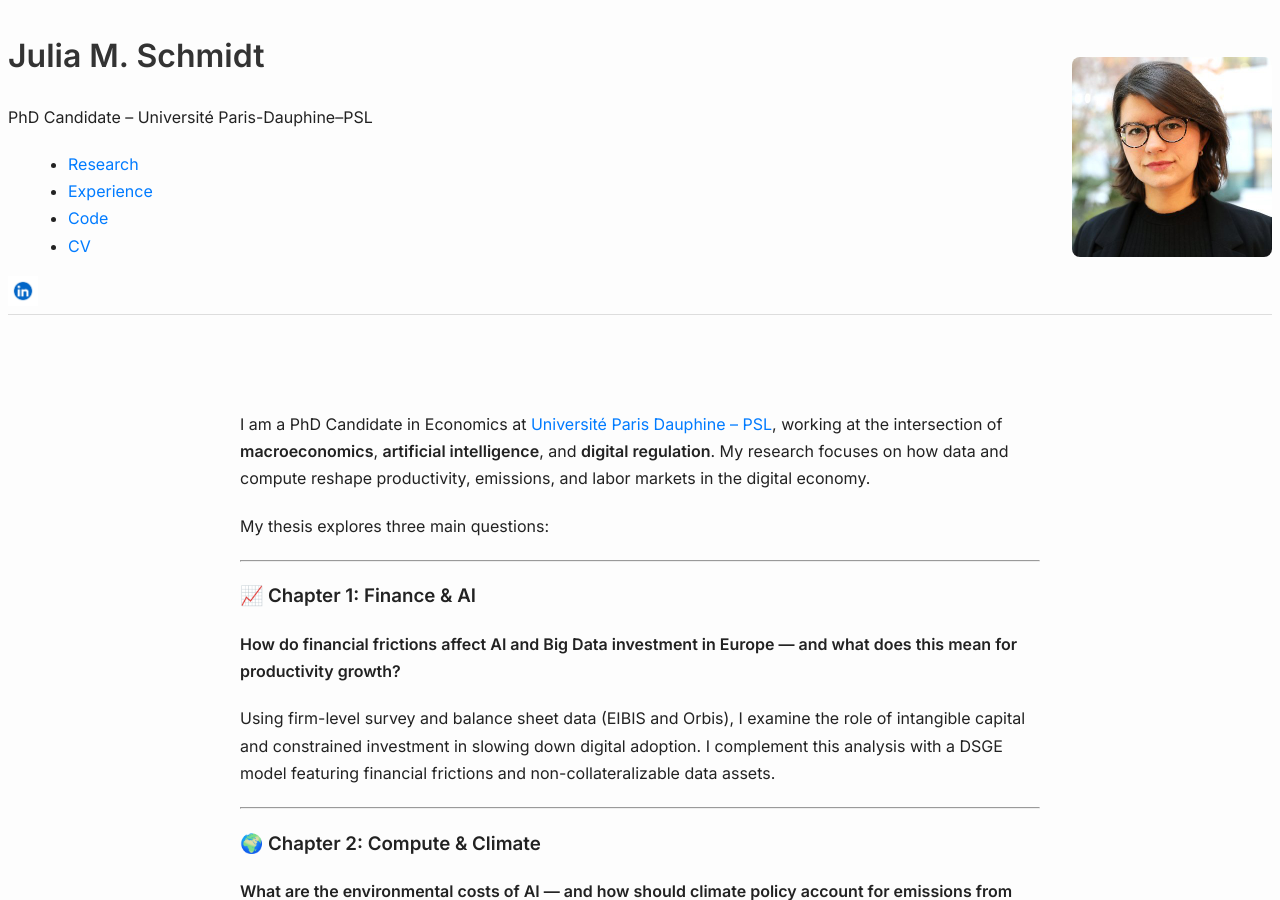
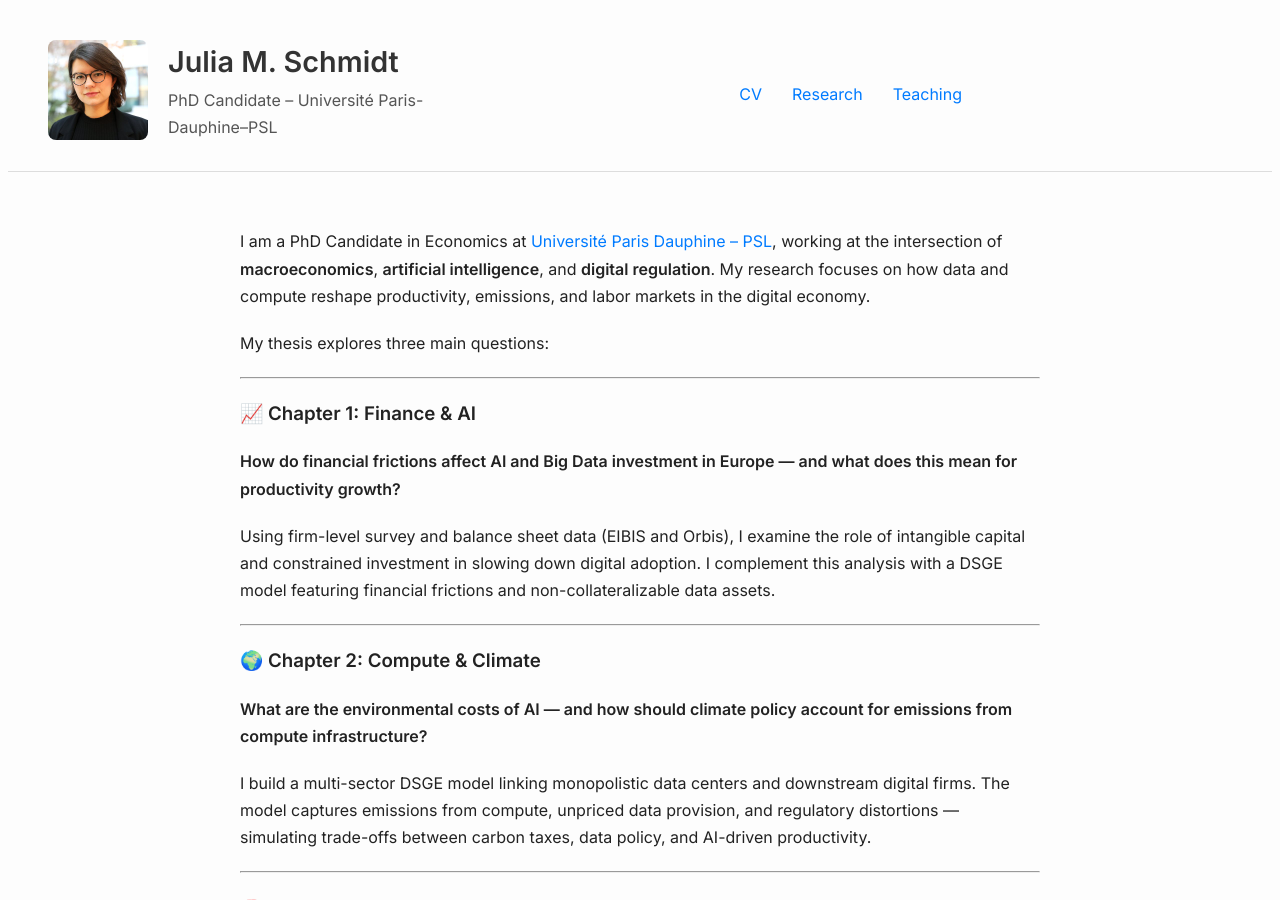
Before and after one commit to julia-m-schmidt/julia-m-schmidt.github.io, a Jekyll site: the page built from index.md, in a window 1280 px wide and 900 px high. Built offline with Jekyll 4.4.1, drawn with Linux system fonts in a browser that asks for light colours.

Commit message:
Update default.html

```diff
--- a/_layouts/default.html
+++ b/_layouts/default.html
@@ -10,29 +10,21 @@
 </head>
 <body>
 
-    <header class="header-container">
-  <div class="header-text">
-    <h1>Julia M. Schmidt</h1>
-    <p>PhD Candidate – Université Paris-Dauphine–PSL</p>
-
-    <nav>
-      <ul>
-        <li><a href="/research/">Research</a></li>
-        <li><a href="/experience/">Experience</a></li>
-        <li><a href="/code/">Code</a></li>
-        <li><a href="/cv/">CV</a></li>
-      </ul>
-    </nav>
-
-    <div class="social-media">
-      <a href="https://www.linkedin.com/in/julia-m-schmidt-595932107/" target="_blank">
-        <img src="/assets/images/linkedin-logo.jpg" alt="LinkedIn Profile" width="30">
-      </a>
+<header class="header-wrapper">
+  <div class="header-left">
+    <img src="/assets/images/Photo_Schmidt_J.jpg" alt="Julia M. Schmidt">
+    <div>
+      <h1 class="header-name">Julia M. Schmidt</h1>
+      <p class="header-title">PhD Candidate – Université Paris-Dauphine–PSL</p>
     </div>
   </div>
 
-  <div class="header-photo">
-    <img src="/assets/images/Photo_Schmidt_J.jpg" alt="Profile Picture">
+  <div class="header-center">
+    <nav class="navbar">
+      <a href="/cv/">CV</a>
+      <a href="/research/">Research</a>
+      <a href="/experience/">Teaching</a>
+    </nav>
   </div>
 </header>
 
```
